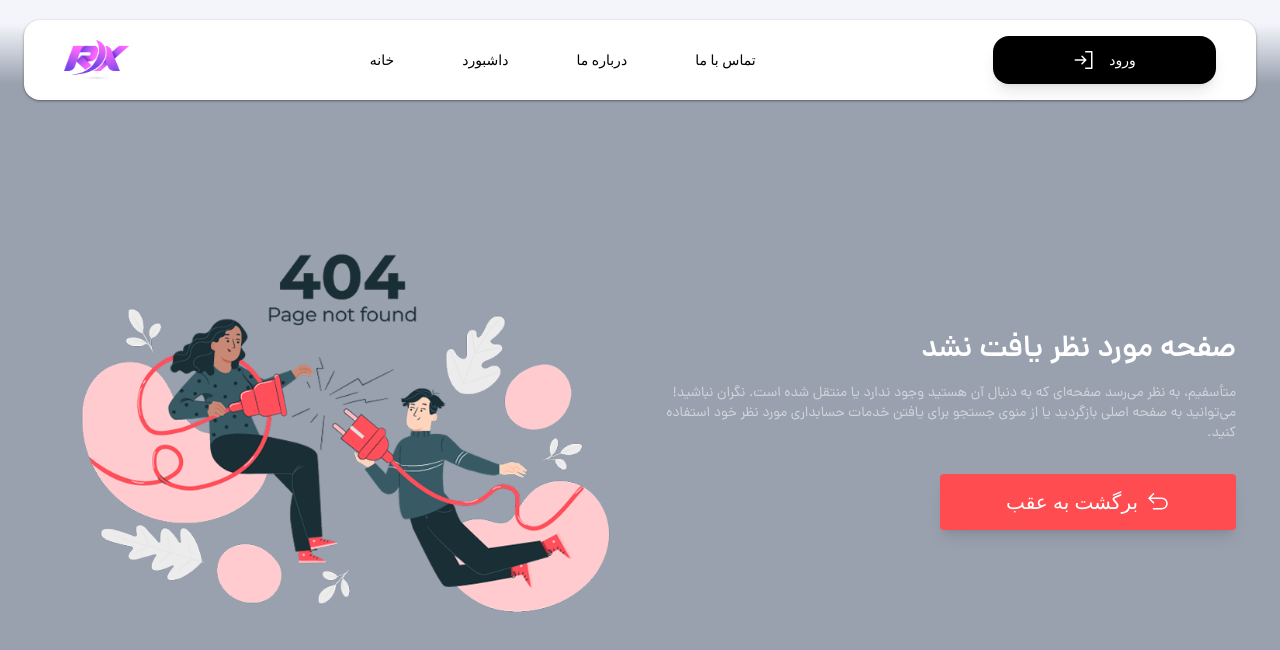
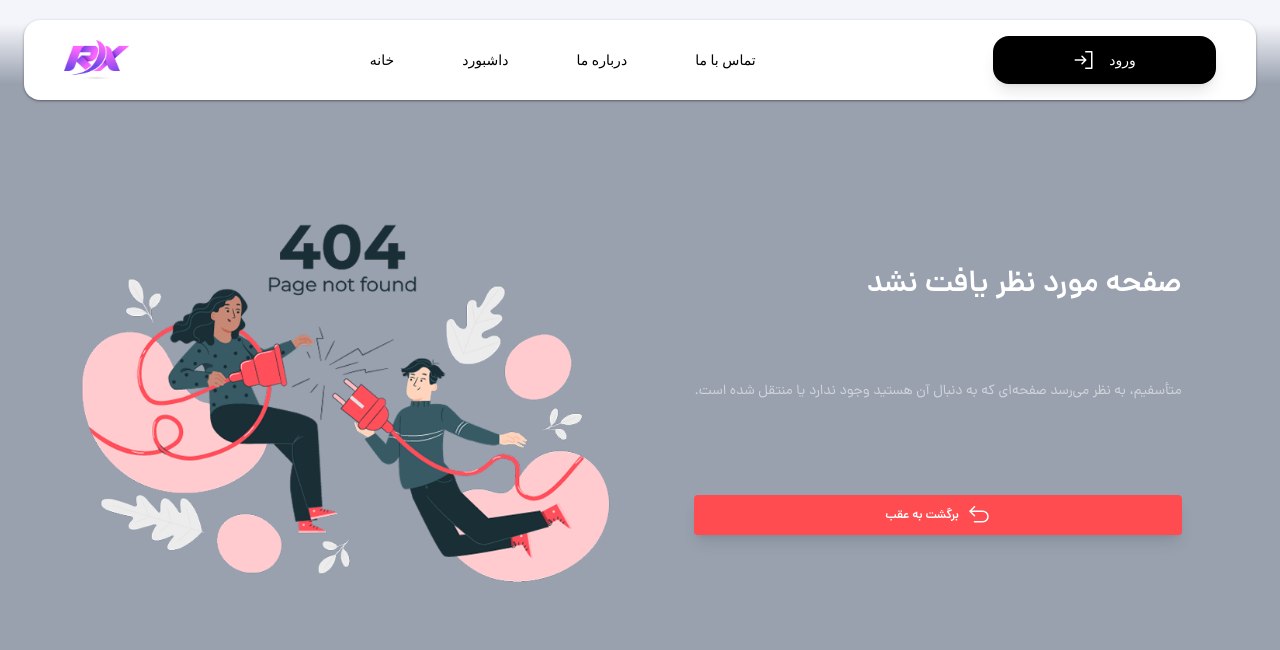
Before and after one commit to amir2002-js/Dashboard-ts, a React (Vite) app: page /debtor in a window 1280 px wide. Shown: the top 650 px of the page. Built offline with nearby package versions, Linux system fonts and the light colour scheme.

Commit message:
ui update

```diff
--- a/src/pages/notFound/NotFount.tsx
+++ b/src/pages/notFound/NotFount.tsx
@@ -4,18 +4,20 @@ import Button from '../../components/ui/buttons/Button'
 
 export default function NotFount() {
     return (
-        <div className="w-full min-h-screen h-screen bg-gray-400">
+        <>
             <LandingHeader />
-            <div className=" w-full max-w-laptop mx-auto h-full p-5 grid  grid-cols-1 md:grid-cols-2 justify-center items-center justify-items-center pt-20">
+            <div className="w-full min-h-screen flex justify-center items-center bg-gray-400">
+                <div className=" w-full max-w-laptop mx-auto max-sm:gap-20 h-full p-5 max-md:pt-24 grid  grid-cols-1 md:grid-cols-2 justify-center items-stretch justify-items-center ">
                     <div className="">
                         <img src="/public/images/404.png" alt="" />
                     </div>
-                <div className="flex flex-col gap-4" dir="rtl">
-                    <h2 className="text-3xl text-white font-dana-bold">صفحه مورد نظر یافت نشد</h2>
+                    <div className="flex flex-col justify-evenly gap-4" dir="rtl">
+                        <h2 className="text-3xl text-white font-dana-bold">
+                            صفحه مورد نظر یافت نشد
+                        </h2>
                         <p className="text-sm font-dana text-white/55 mb-4">
-                        متأسفیم، به نظر می‌رسد صفحه‌ای که به دنبال آن هستید وجود ندارد یا منتقل شده
-                        است. نگران نباشید! می‌توانید به صفحه اصلی بازگردید یا از منوی جستجو برای
-                        یافتن خدمات حسابداری مورد نظر خود استفاده کنید.
+                            متأسفیم، به نظر می‌رسد صفحه‌ای که به دنبال آن هستید وجود ندارد یا منتقل
+                            شده است.
                         </p>
                         <Button
                             color="error"
@@ -30,10 +32,11 @@ export default function NotFount() {
                             onClick={() => history.back()}
                             typeBtn="contained"
                             types="button"
-                        size="lg"
+                            classNameProps='font-dana-bold'
                         />
                     </div>
                 </div>
             </div>
+        </>
     )
 }
```
Lines whose indentation alone changed are shown as unchanged.
